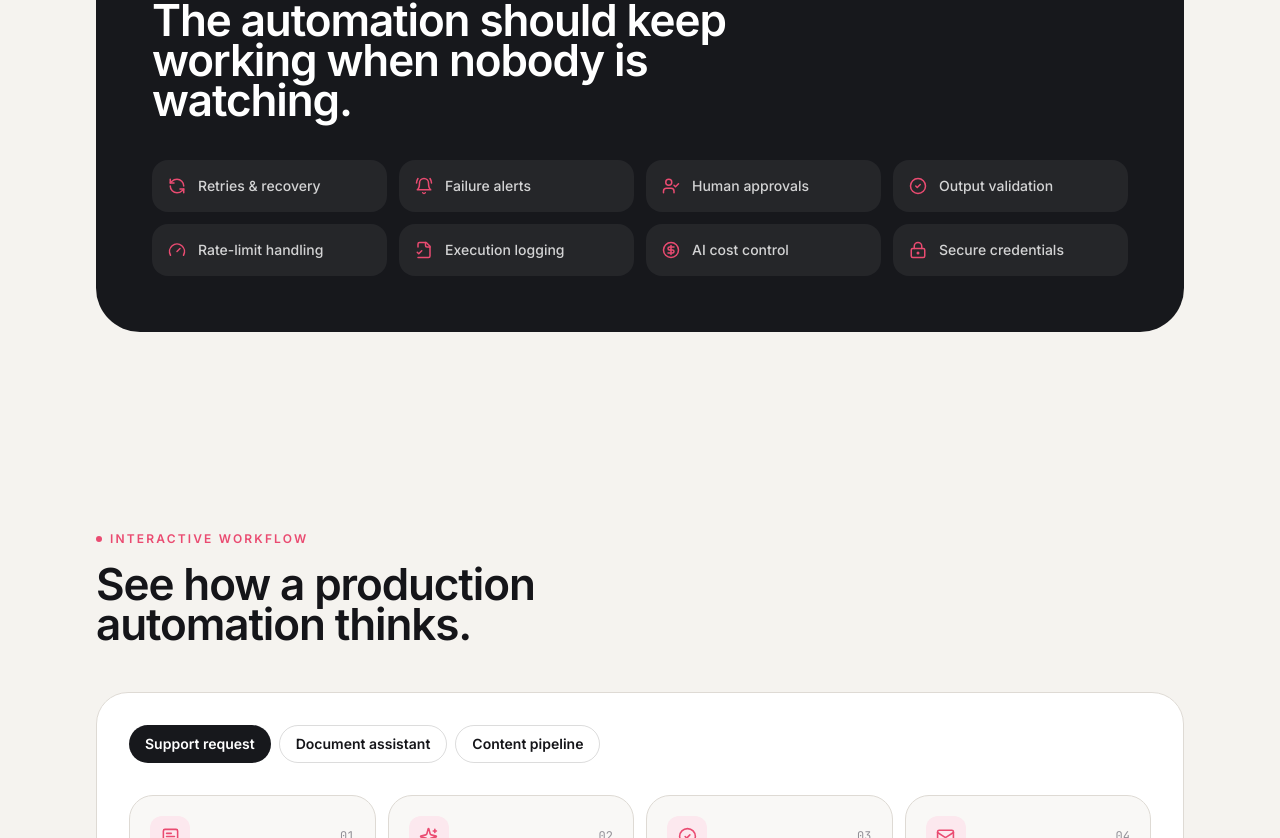
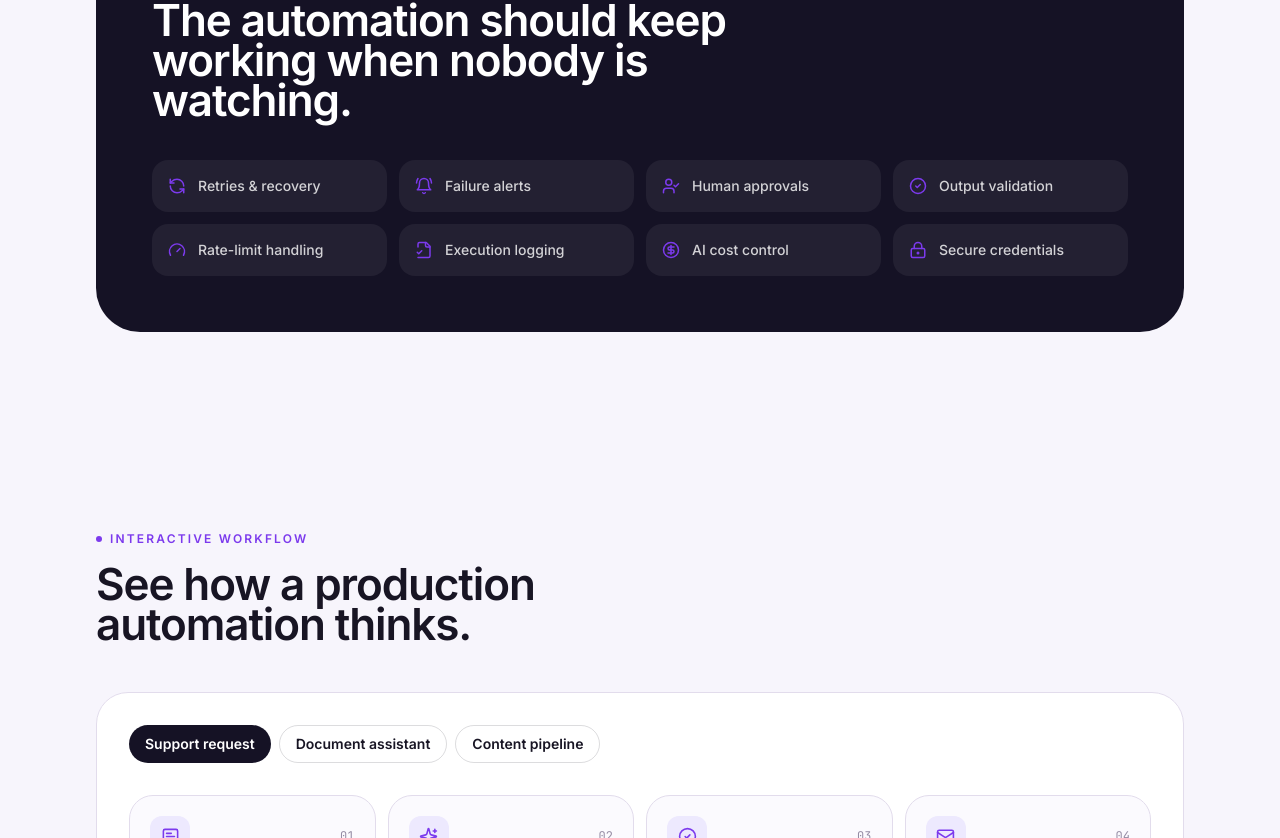
Before and after one commit to github4rslan/ai-automation, a React (Vite) app: page / in a window 1280 px wide. Shown: the part 6122-6960 px from the top of the page. Built offline with nearby package versions, Linux system fonts and the light colour scheme.

Commit message:
Switch portfolio to violet and midnight theme

```diff
--- a/index.html
+++ b/index.html
@@ -8,7 +8,7 @@
       name="description"
       content="Arslan Faisal, AI Automation Developer. I turn manual, repetitive work into AI systems that run themselves. n8n, Make, OpenAI, Anthropic Claude, LangChain, RAG."
     />
-    <meta name="theme-color" content="#f5f3ef" />
+    <meta name="theme-color" content="#f7f5fc" />
 
     <meta property="og:type" content="website" />
     <meta property="og:title" content="Arslan Faisal | AI Automation Developer" />
--- a/src/components/Projects.tsx
+++ b/src/components/Projects.tsx
@@ -87,7 +87,7 @@ function ProjectCard({ project }: { project: Project }) {
         </div>
       ) : (
         <div className="relative flex aspect-[16/10] items-center justify-center overflow-hidden border-b border-line bg-cream-50">
-          <div className="absolute inset-0 opacity-40 [background-image:radial-gradient(#ea4b71_1px,transparent_1px)] [background-size:18px_18px]" />
+          <div className="absolute inset-0 opacity-40 [background-image:radial-gradient(#a78bfa_1px,transparent_1px)] [background-size:18px_18px]" />
           <div className="relative flex flex-col items-center gap-3 text-center">
             <div className="flex h-16 w-16 items-center justify-center rounded-2xl bg-white text-brand shadow-soft">
               <Icon size={28} />
--- a/src/index.css
+++ b/src/index.css
@@ -17,14 +17,14 @@ html {
 }
 
 body {
-  background-color: #f5f3ef;
-  color: #151519;
+  background-color: #f7f5fc;
+  color: #181524;
   font-family: "Inter", system-ui, sans-serif;
   overflow-x: hidden;
 }
 
 ::selection {
-  background: #ea4b71;
+  background: #7c3aed;
   color: #ffffff;
 }
 
@@ -32,15 +32,15 @@ body {
   width: 11px;
 }
 ::-webkit-scrollbar-track {
-  background: #f5f3ef;
+  background: #f7f5fc;
 }
 ::-webkit-scrollbar-thumb {
-  background: #c9c5c0;
+  background: #c9c1d8;
   border-radius: 999px;
-  border: 3px solid #f5f3ef;
+  border: 3px solid #f7f5fc;
 }
 ::-webkit-scrollbar-thumb:hover {
-  background: #aaa6a1;
+  background: #a79db8;
 }
 
 @layer components {
--- a/tailwind.config.js
+++ b/tailwind.config.js
@@ -4,33 +4,34 @@ export default {
   theme: {
     extend: {
       colors: {
-        // n8n-inspired warm neutral base
+        // violet and midnight automation palette
         cream: {
-          DEFAULT: "#f5f3ef",
-          50: "#f9f8f6",
-          100: "#f2f0ec",
-          200: "#e6e2dc",
+          DEFAULT: "#f7f5fc",
+          50: "#fbfafe",
+          100: "#f3f0fa",
+          200: "#e7e1f2",
         },
         paper: "#ffffff",
-        pale: "#fce8ee",
+        pale: "#ede9fe",
         ink: {
-          DEFAULT: "#151519",
-          soft: "#3f3e45",
-          muted: "#67656d",
-          faint: "#929097",
+          DEFAULT: "#181524",
+          soft: "#403a52",
+          muted: "#696178",
+          faint: "#958ca4",
         },
         brand: {
-          DEFAULT: "#ea4b71",
-          600: "#d83b61",
-          700: "#be2f53",
-          soft: "#fce8ee",
+          DEFAULT: "#7c3aed",
+          300: "#a78bfa",
+          600: "#6d28d9",
+          700: "#5b21b6",
+          soft: "#ede9fe",
         },
         night: {
-          DEFAULT: "#17181c",
-          800: "#202126",
-          700: "#292a30",
+          DEFAULT: "#151225",
+          800: "#1e1932",
+          700: "#29223f",
         },
-        line: "#dedad4",
+        line: "#e2dcec",
       },
       fontFamily: {
         sans: ["Inter", "system-ui", "sans-serif"],
@@ -42,9 +43,9 @@ export default {
         "5xl": "2.75rem",
       },
       boxShadow: {
-        soft: "0 2px 24px -12px rgba(21, 21, 25, 0.18)",
-        card: "0 10px 40px -18px rgba(21, 21, 25, 0.22)",
-        pill: "0 8px 24px -10px rgba(234, 75, 113, 0.45)",
+        soft: "0 2px 24px -12px rgba(21, 18, 37, 0.18)",
+        card: "0 10px 40px -18px rgba(21, 18, 37, 0.24)",
+        pill: "0 8px 24px -10px rgba(124, 58, 237, 0.48)",
       },
       keyframes: {
         marquee: {
```
Also changed, not shown: public/favicon.svg.
